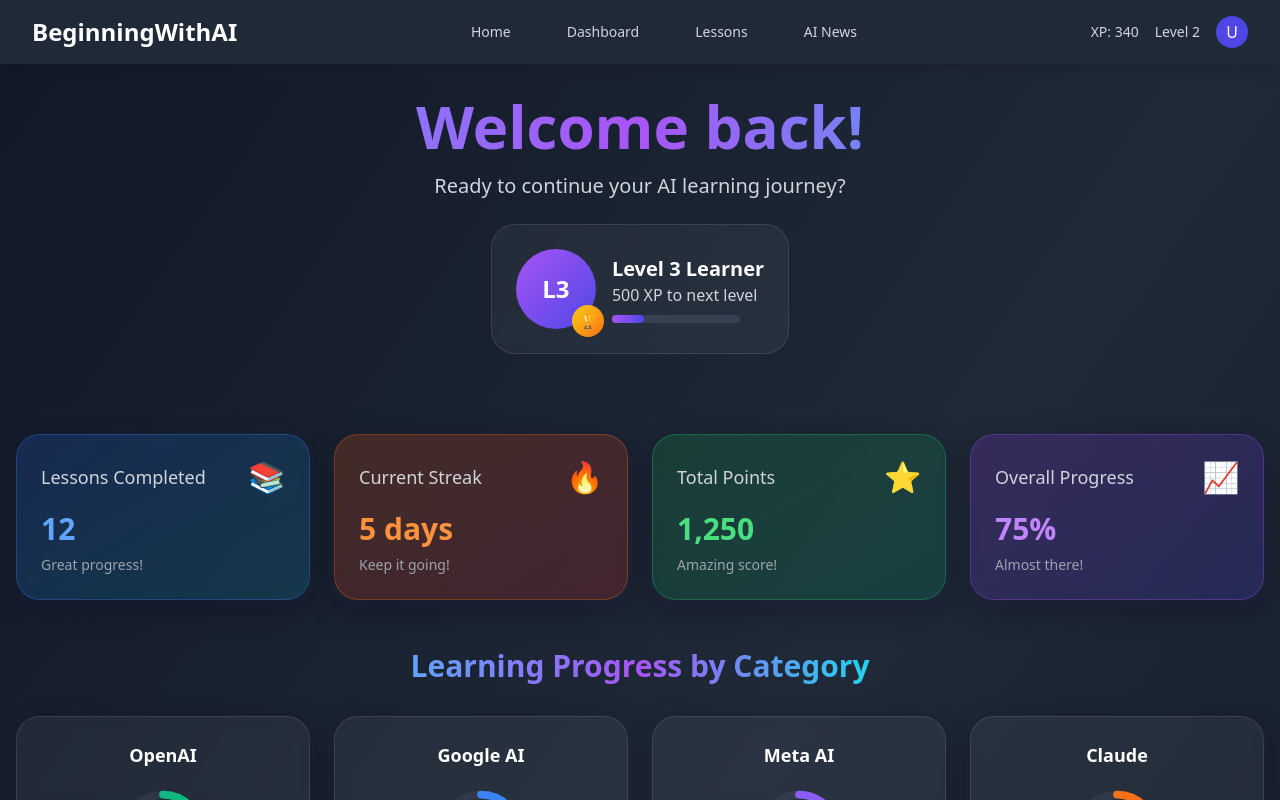
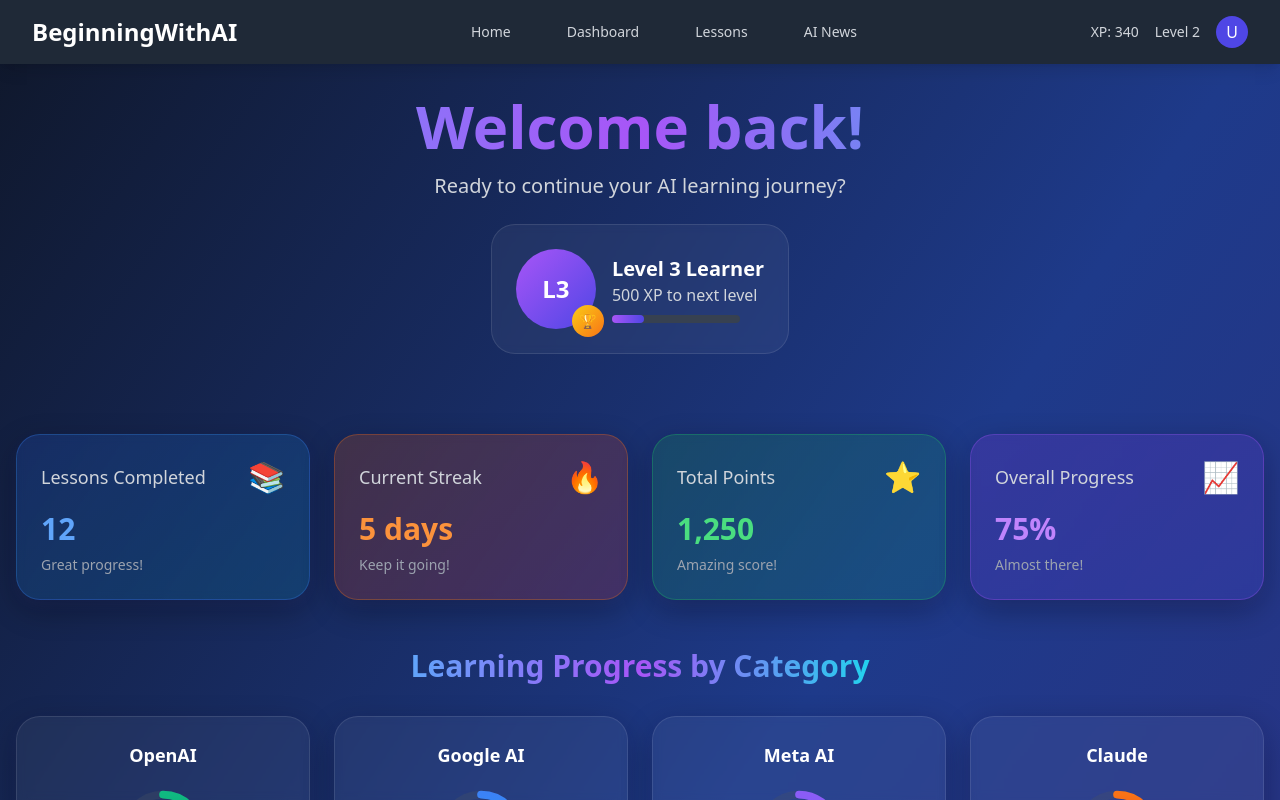
Before and after one commit to kendellproduction/Begin-With-Ai, a React (Create React App) app: page /dashboard in a window 1280 px wide. Built offline with nearby package versions, Linux system fonts and the light colour scheme; no server answers; sample sign-in values are in the browser's storage.

Commit message:
Apply consistent HomePage background gradient to Dashboard, LessonsOverview, AiNews; Redirect to /home after login

```diff
--- a/src/index.css
+++ b/src/index.css
@@ -7,7 +7,7 @@ html, body, #root {
   padding: 0;
   width: 100%;
   height: 100%;
-  background-color: #0F172A;
+  /* background-color: #0F172A; */ /* Removed to allow page-specific backgrounds */
   overflow-x: hidden;
 }
 
@@ -27,7 +27,7 @@ body {
 .min-h-screen {
   min-height: 100vh;
   width: 100%;
-  background-color: #0F172A;
+  /* background-color: #0F172A; */ /* Removed to allow page-specific backgrounds */
 }
 
 /* Custom styles */
--- a/src/pages/AiNews.js
+++ b/src/pages/AiNews.js
@@ -47,7 +47,7 @@ const AiNews = () => {
   ];
 
   return (
-    <div className="min-h-screen bg-[#0F172A]">
+    <div className="min-h-screen bg-gradient-to-br from-slate-900 via-blue-900 to-indigo-900 text-white">
       <LoggedInNavbar />
       <main className="max-w-7xl mx-auto px-4 sm:px-6 lg:px-8 py-8">
         <h1 className="text-3xl font-bold text-white mb-8">AI News & Community</h1>
--- a/src/pages/Dashboard.js
+++ b/src/pages/Dashboard.js
@@ -85,7 +85,7 @@ const Dashboard = () => {
   };
 
   return (
-    <div className="min-h-screen bg-gradient-to-br from-gray-900 via-gray-800 to-gray-900 text-white">
+    <div className="min-h-screen bg-gradient-to-br from-slate-900 via-blue-900 to-indigo-900 text-white">
       <LoggedInNavbar />
 
       {/* Custom CSS for animated shadows */}
--- a/src/pages/LessonsOverview.js
+++ b/src/pages/LessonsOverview.js
@@ -119,7 +119,7 @@ const LessonsOverview = () => {
   };
 
   return (
-    <div className="min-h-screen bg-gradient-to-br from-gray-900 via-gray-800 to-gray-900 text-white">
+    <div className="min-h-screen bg-gradient-to-br from-slate-900 via-blue-900 to-indigo-900 text-white">
       <LoggedInNavbar />
 
       {/* Custom CSS for animated shadows */}
--- a/src/pages/Login.js
+++ b/src/pages/Login.js
@@ -15,8 +15,8 @@ function Login() {
 
   useEffect(() => {
     if (user) {
-      console.log('User is logged in, redirecting to dashboard...');
-      navigate('/dashboard');
+      console.log('User is logged in, redirecting to home page...');
+      navigate('/home');
     }
   }, [user, navigate]);
 
@@ -94,8 +94,8 @@ function Login() {
     try {
       console.log('Attempting to register with email:', email);
       await signUpWithEmail(email, password);
-      console.log('Registration successful');
-      navigate("/dashboard");
+      console.log('Registration successful, redirecting to home page...');
+      navigate("/home");
     } catch (err) {
       console.error('Registration error:', err);
       setError(err.message);
@@ -119,8 +119,8 @@ function Login() {
     try {
       console.log('Attempting to login with email:', email);
       await signInWithEmail(email, password);
-      console.log('Login successful');
-      navigate("/dashboard");
+      console.log('Login successful, redirecting to home page...');
+      navigate("/home");
     } catch (err) {
       console.error('Login error:', err);
       setError(err.message);
@@ -144,8 +144,8 @@ function Login() {
     try {
       console.log('Attempting Google login...');
       await signInWithGoogle();
-      console.log('Google login successful');
-      navigate("/dashboard");
+      console.log('Google login successful, redirecting to home page...');
+      navigate("/home");
     } catch (err) {
       console.error('Google login error:', err);
       setError(err.message);
```
